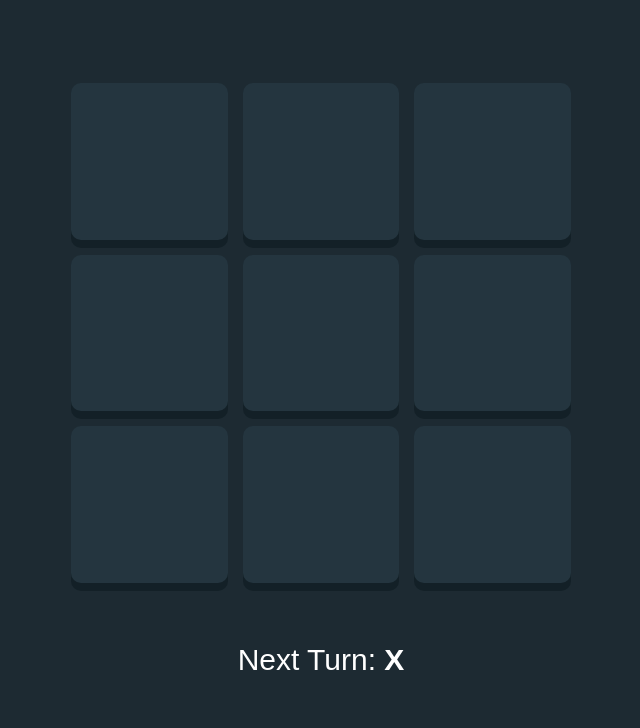
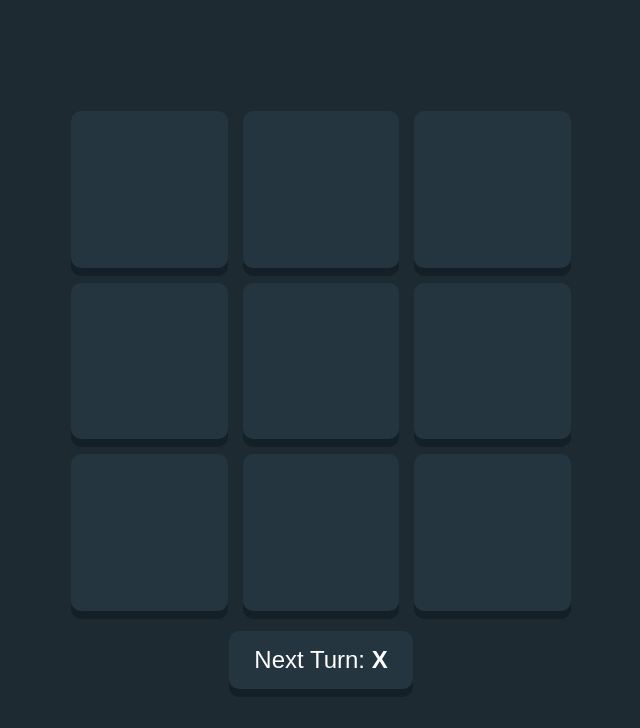
Before and after one commit to leoarthurwall/TicTacToe, a React (Create React App) app: page / in a window 1280 px wide. Shown: the top 728 px of the page, without its empty margins (319-959 px from the left). Built offline with nearby package versions, Linux system fonts and the light colour scheme.

Commit message:
restyled the player component

```diff
--- a/src/Components/Player/Player.module.css
+++ b/src/Components/Player/Player.module.css
@@ -2,15 +2,19 @@
   display: flex;
   justify-content: center;
   align-items: center;
+  box-shadow: 0px 8px 0px #132027;
+  background-color: #24353f;
+  padding: 15px 25px;
+  border-radius: 10px;
+
 }
 
 .name {
-  font-size: 30px;
+  font-size: 24px;
   font-weight: 300;
   font-family: sans-serif;
+  margin: 0;
 }
 .span {
-  font-size: 30px;
   font-weight: 600;
-  font-family: sans-serif;
 }
```
